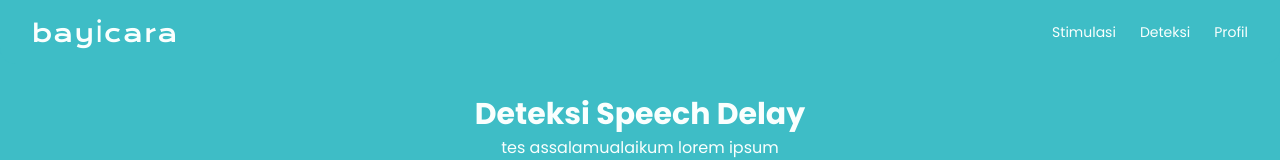
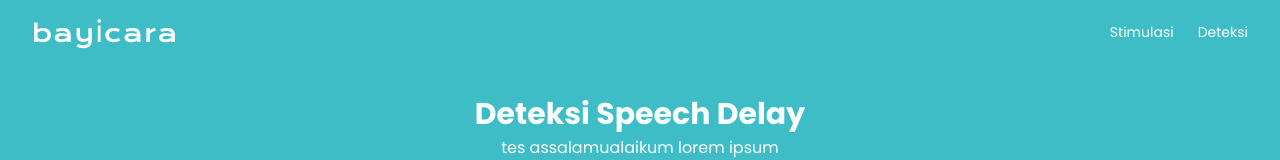
Before and after one commit to marsyaaurl/bayicara, a Next.js app: page /result in a window 1280 px wide. Shown: the top 160 px of the page. Built offline with nearby package versions, Linux system fonts and the light colour scheme.

Commit message:
navbar fixation

```diff
--- a/app/components/NavbarLoggedin.tsx
+++ b/app/components/NavbarLoggedin.tsx
@@ -31,12 +31,6 @@ const NavbarLoggedin = () => {
         >
           Deteksi
         </Link>
-        <Link
-          href="/profil"
-          className="bg-transparent text-sm font-medium text-background hover:text-secondary"
-        >
-          Profil
-        </Link>
       </div>
     </nav>
   );
--- a/app/page.tsx
+++ b/app/page.tsx
@@ -1,14 +1,14 @@
 import Footer from "../app/components/Footer";
 import { HeartHandshake, Puzzle, Search } from "lucide-react";
 import Link from "next/link";
-import NavbarNonLogin from "./components/NavbarNonLogin";
+import NavbarLoggedin from "./components/NavbarLoggedin";
 
 export default function Home() {
   return (
     <div className="relative">
 
       <div className="relative z-50">
-        <NavbarNonLogin />
+        <NavbarLoggedin />
       </div>
 
       <div className="flex flex-col items-center justify-center h-[542px] text-center px-4 py-32 text-white bg-[url('/images/GetStartedBackground.png')] bg-cover bg-center">
@@ -19,7 +19,7 @@ export default function Home() {
         <p className="text-md sm:text-lg max-w-2xl bg-transparent">
           Stimulasi sejak dini dapat mencegah keterlambatan bicara, karena masa depan anak dimulai dari kata pertamanya.
         </p>
-        <Link href="/Signup" className="bg-transparent"><button className="mt-6 px-4 py-2 font-medium bg-secondary text-white rounded-full hover:bg-primary">
+        <Link href="/stimulasi" className="bg-transparent"><button className="mt-6 px-4 py-2 font-medium bg-secondary text-white rounded-full hover:bg-primary">
           Ayo Mulai
         </button></Link>
       </div>
```
